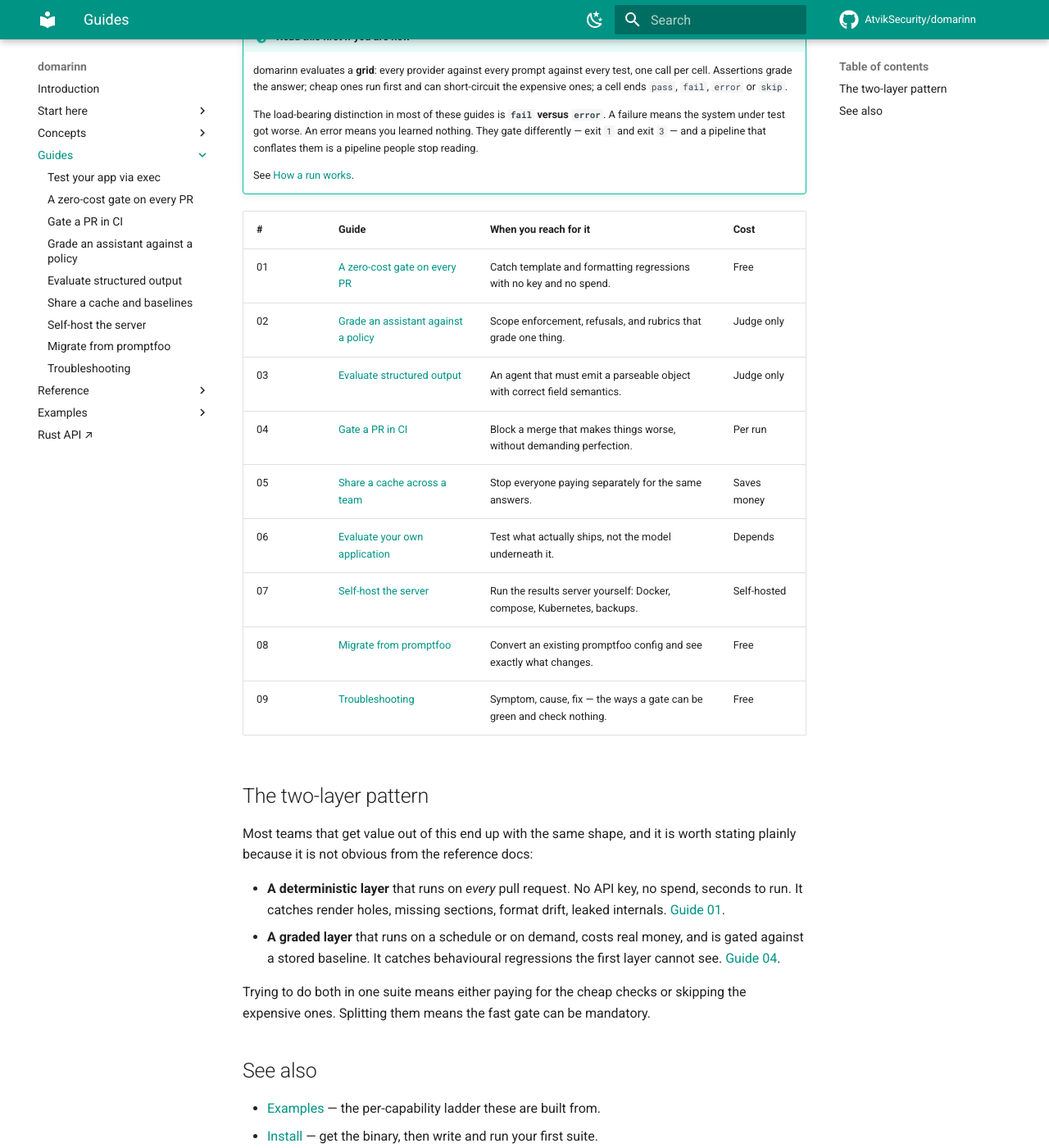
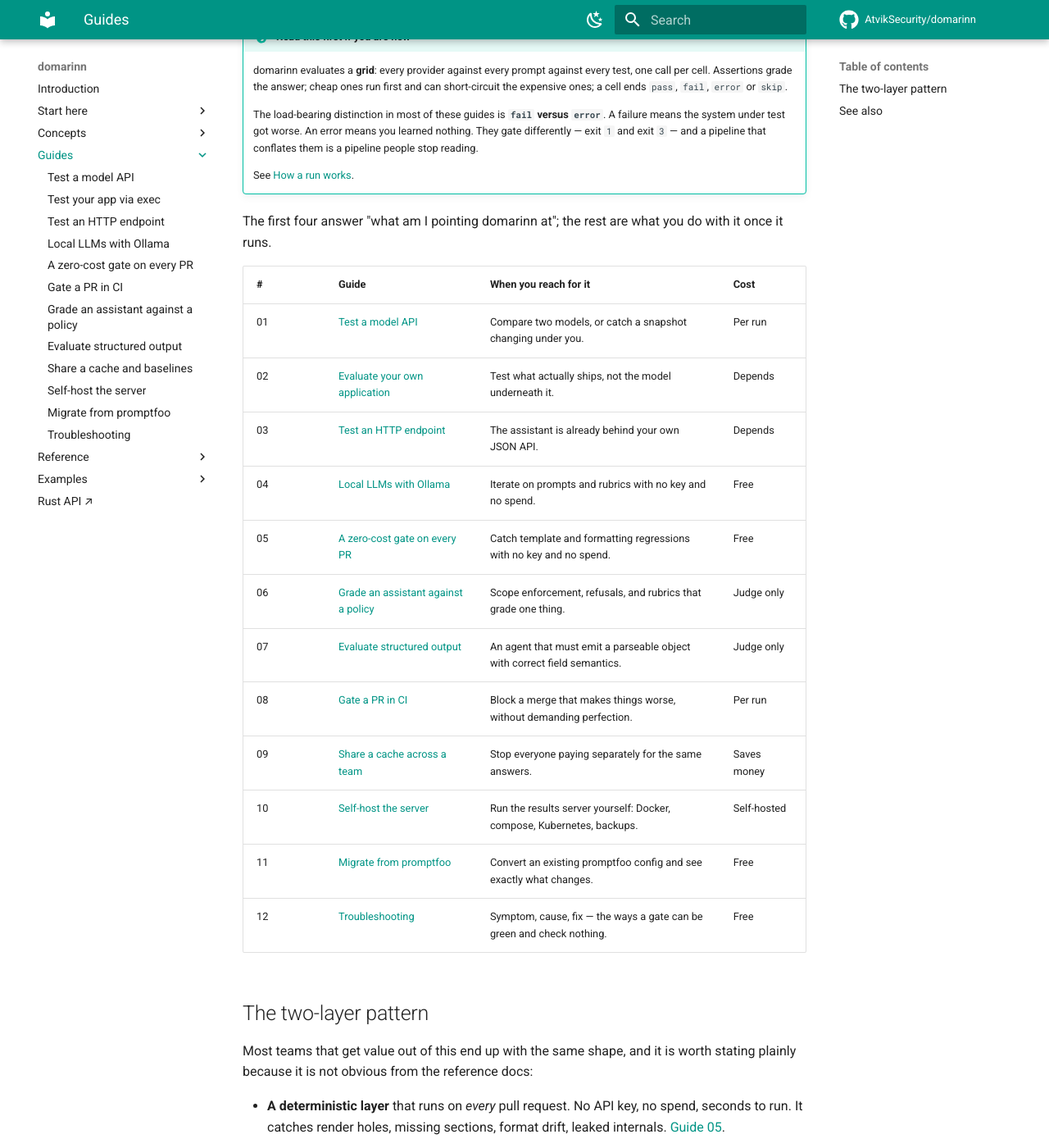
Before and after one commit to AtvikSecurity/domarinn, an MkDocs documentation site: the page built from docs/guides/index.md, in a window 1280 px wide and 1400 px high, scrolled down 318 px. Shown: the whole window at 82% size. Built offline with MkDocs 1.6.1 and Material for MkDocs 9.7.7, drawn with Linux system fonts in a browser that asks for light colours; comment, search, counter and statistics services are not loaded.

Commit message:
docs: wire the new pages into the nav, index and neighbouring prose
Nav gains the four pages: Guides now leads with the three "what am I testing"
walkthroughs plus the local-LLM one, and Reference ends with the web-UI tour.
The guides index table is renumbered to match that order -- it was already not
in nav order, and four new entries appended to the bottom would have buried the
most common starting point under Troubleshooting. The four in-prose `Guide NN`
references move with it.

concepts/statistics.md's McNemar section gains the compare shots, next to the
paragraph that explains what the panel computes: the seeded pair is two re-runs
of one suite, so it reads 0 regressions, 0 fixes, `0.00`, `Not significant` --
which is what the section needs to show, including that `Added`/`Removed` are
how you tell "nothing changed" from "nothing was comparable".

docker-compose.yml's three stale doc pointers now name real paths.

```diff
--- a/docs/guides/index.md
+++ b/docs/guides/index.md
@@ -14,24 +14,29 @@
 
 ///
 
+The first four answer "what am I pointing domarinn at"; the rest are what you do with it once it runs.
+
 | # | Guide | When you reach for it | Cost |
 | - | ----- | ---------------------- | ---- |
-| 01 | [A zero-cost gate on every PR](render-gate.md) | Catch template and formatting regressions with no key and no spend. | Free |
-| 02 | [Grade an assistant against a policy](grade-against-policy.md) | Scope enforcement, refusals, and rubrics that grade one thing. | Judge only |
-| 03 | [Evaluate structured output](structured-output.md) | An agent that must emit a parseable object with correct field semantics. | Judge only |
-| 04 | [Gate a PR in CI](gate-in-ci.md) | Block a merge that makes things worse, without demanding perfection. | Per run |
-| 05 | [Share a cache across a team](share-cache-and-baselines.md) | Stop everyone paying separately for the same answers. | Saves money |
-| 06 | [Evaluate your own application](evaluate-your-app.md) | Test what actually ships, not the model underneath it. | Depends |
-| 07 | [Self-host the server](self-host.md) | Run the results server yourself: Docker, compose, Kubernetes, backups. | Self-hosted |
-| 08 | [Migrate from promptfoo](migrate-promptfoo.md) | Convert an existing promptfoo config and see exactly what changes. | Free |
-| 09 | [Troubleshooting](troubleshooting.md) | Symptom, cause, fix — the ways a gate can be green and check nothing. | Free |
+| 01 | [Test a model API](test-a-model-api.md) | Compare two models, or catch a snapshot changing under you. | Per run |
+| 02 | [Evaluate your own application](evaluate-your-app.md) | Test what actually ships, not the model underneath it. | Depends |
+| 03 | [Test an HTTP endpoint](test-an-http-endpoint.md) | The assistant is already behind your own JSON API. | Depends |
+| 04 | [Local LLMs with Ollama](local-llms.md) | Iterate on prompts and rubrics with no key and no spend. | Free |
+| 05 | [A zero-cost gate on every PR](render-gate.md) | Catch template and formatting regressions with no key and no spend. | Free |
+| 06 | [Grade an assistant against a policy](grade-against-policy.md) | Scope enforcement, refusals, and rubrics that grade one thing. | Judge only |
+| 07 | [Evaluate structured output](structured-output.md) | An agent that must emit a parseable object with correct field semantics. | Judge only |
+| 08 | [Gate a PR in CI](gate-in-ci.md) | Block a merge that makes things worse, without demanding perfection. | Per run |
+| 09 | [Share a cache across a team](share-cache-and-baselines.md) | Stop everyone paying separately for the same answers. | Saves money |
+| 10 | [Self-host the server](self-host.md) | Run the results server yourself: Docker, compose, Kubernetes, backups. | Self-hosted |
+| 11 | [Migrate from promptfoo](migrate-promptfoo.md) | Convert an existing promptfoo config and see exactly what changes. | Free |
+| 12 | [Troubleshooting](troubleshooting.md) | Symptom, cause, fix — the ways a gate can be green and check nothing. | Free |
 
 ## The two-layer pattern
 
 Most teams that get value out of this end up with the same shape, and it is worth stating plainly because it is not obvious from the reference docs:
 
-- **A deterministic layer** that runs on *every* pull request. No API key, no spend, seconds to run. It catches render holes, missing sections, format drift, leaked internals. [Guide 01](render-gate.md).
-- **A graded layer** that runs on a schedule or on demand, costs real money, and is gated against a stored baseline. It catches behavioural regressions the first layer cannot see. [Guide 04](gate-in-ci.md).
+- **A deterministic layer** that runs on *every* pull request. No API key, no spend, seconds to run. It catches render holes, missing sections, format drift, leaked internals. [Guide 05](render-gate.md).
+- **A graded layer** that runs on a schedule or on demand, costs real money, and is gated against a stored baseline. It catches behavioural regressions the first layer cannot see. [Guide 08](gate-in-ci.md).
 
 Trying to do both in one suite means either paying for the cheap checks or skipping the expensive ones. Splitting them means the fast gate can be mandatory.
 
--- a/mkdocs.yml
+++ b/mkdocs.yml
@@ -213,7 +213,10 @@
   # guides/index.md the section landing page, so it must be the first child.
   - Guides:
       - guides/index.md
+      - Test a model API: guides/test-a-model-api.md
       - Test your app via exec: guides/evaluate-your-app.md
+      - Test an HTTP endpoint: guides/test-an-http-endpoint.md
+      - Local LLMs with Ollama: guides/local-llms.md
       - A zero-cost gate on every PR: guides/render-gate.md
       - Gate a PR in CI: guides/gate-in-ci.md
       - Grade an assistant against a policy: guides/grade-against-policy.md
@@ -231,6 +234,7 @@
       - REST API: reference/rest-api.md
       - MCP endpoint: reference/mcp.md
       - Exec protocol: reference/protocol.md
+      - The web UI: reference/web-ui.md
   # No example-number ranges in these labels: nothing would keep them true
   # when the ladder grows, and the guarded index table already maps every
   # number to its page (crates/domarinn-cli/tests/examples.rs).
```
Also changed, not shown: docker-compose.yml (+6 -3 lines), docs/concepts/statistics.md (+9 -0 lines), docs/guides/evaluate-your-app.md (+2 -2 lines), docs/guides/grade-against-policy.md (+1 -1 lines), docs/guides/render-gate.md (+1 -1 lines).
